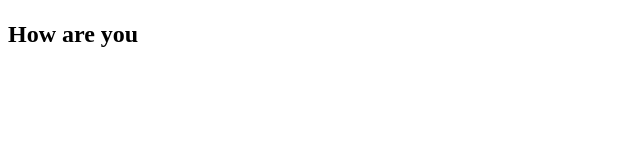
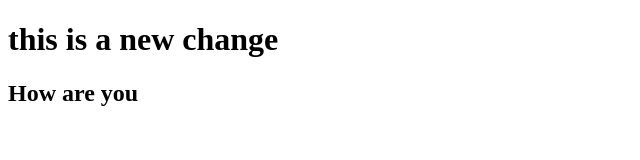
Before and after one commit to Goofyaasdeveloper/work, a plain HTML site: page index.html in a window 1280 px wide. Shown: the whole page, without its empty margins (0-640 px from the left). Drawn offline with Linux system fonts and the light colour scheme.

Commit message:
This is second commit of the day

```diff
--- a/index.html
+++ b/index.html
@@ -6,7 +6,7 @@
     <title>Document</title>
 </head>
 <body>
-    <h1></h1>
+    <h1>this is a new change </h1>
     <h2>How are you</h2>
     <h3></h3>
 </body>
```
